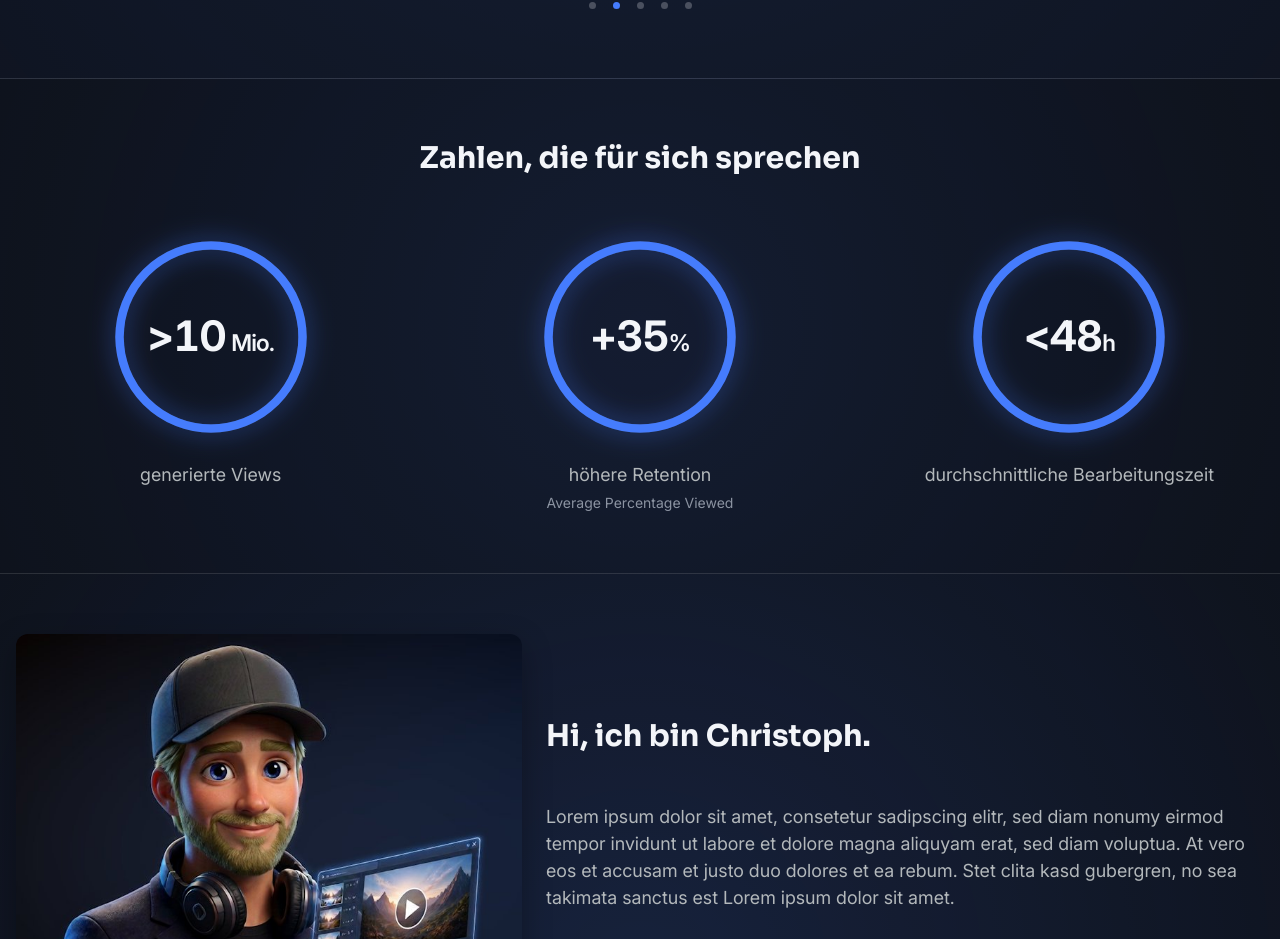
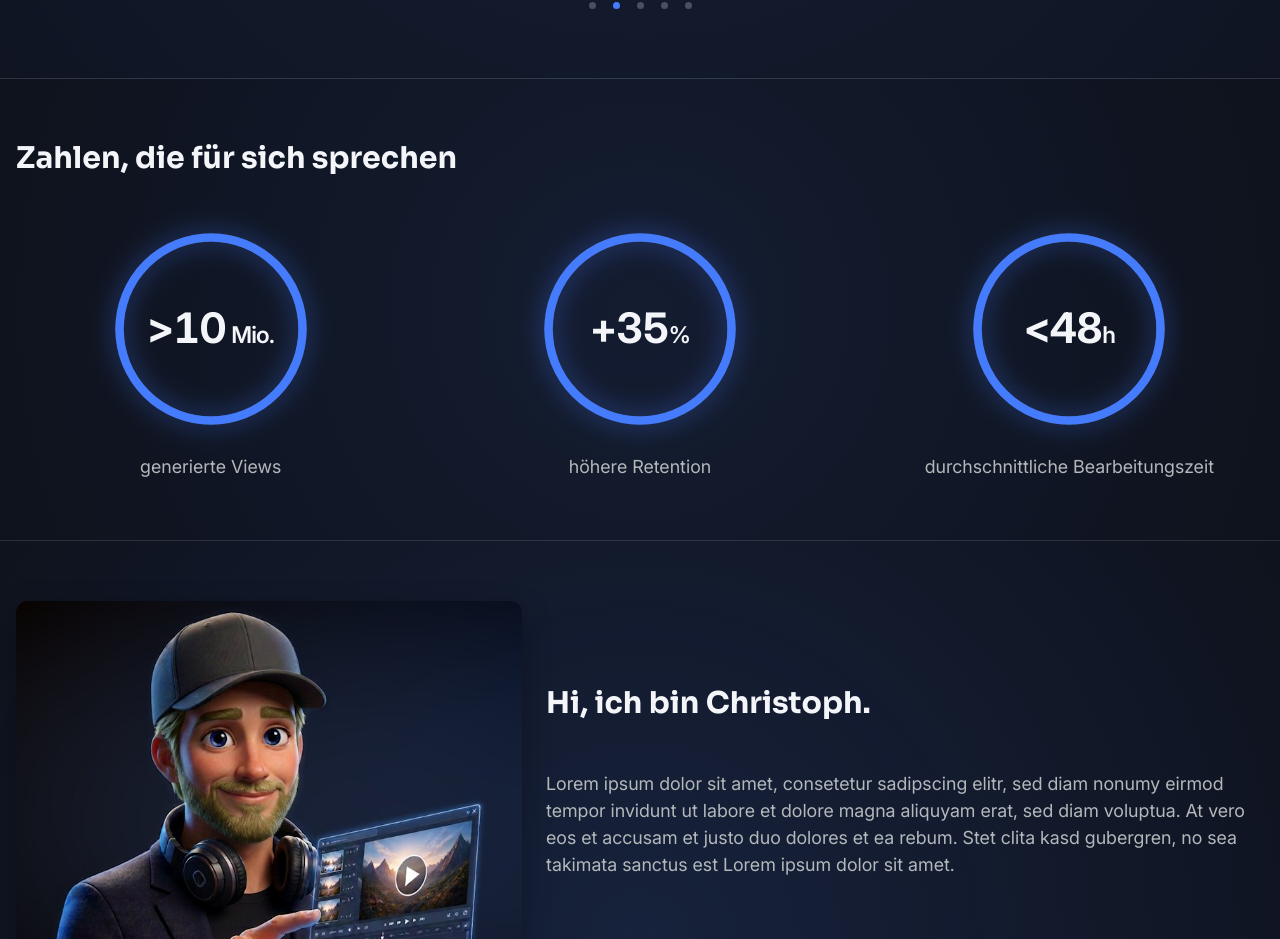
Before and after one commit to 43and18zeroes/video-portfolio, an Angular app: page / in a window 1280 px wide. Shown: the part 2379-3318 px from the top of the page. Built offline with nearby package versions, Linux system fonts and the light colour scheme.

Commit message:
numbers styling

```diff
--- a/src/app/sections/numbers/numbers.html
+++ b/src/app/sections/numbers/numbers.html
@@ -6,7 +6,7 @@ numbers.html
   aria-labelledby="numbers-heading">
   <div class="container">
 
-    <h2 id="numbers-heading">Zahlen, die für sich
+    <h2>Zahlen, die für sich
       sprechen</h2>
 
     <ul class="stat-grid" role="list">
@@ -36,10 +36,6 @@ numbers.html
         </div>
 
         <p class="stat-label grey-text">{{ stat.label }}</p>
-
-        @if (stat.note) {
-        <p class="stat-note">{{ stat.note }}</p>
-        }
       </li>
       }
     </ul>
--- a/src/app/sections/numbers/numbers.scss
+++ b/src/app/sections/numbers/numbers.scss
@@ -18,15 +18,6 @@ $gauge-size-max: 208px;
     /* Quieter than the sections around it, so the band reads as an interlude
        between the work samples and the about section */
     @include section-glow(50% 50%, 700px, 1100px, 0.1);
-}
-
-h2 {
-    margin: 0 0 40px;
-    text-align: center;
-
-    @include md {
-        margin-bottom: 56px;
-    }
 }
 
 .stat-grid {
@@ -123,12 +114,6 @@ h2 {
     margin: 0;
 }
 
-.stat-note {
-    margin: 4px 0 0;
-    font-size: 14px;
-    color: #8b93a1;
-}
-
 @media (prefers-reduced-motion: reduce) {
     .gauge-arc {
         filter: none;
--- a/src/app/sections/numbers/numbers.ts
+++ b/src/app/sections/numbers/numbers.ts
@@ -38,7 +38,6 @@ const STATS: readonly Stat[] = [
     spokenPrefix: 'plus',
     spokenSuffix: 'Prozent',
     label: 'höhere Retention',
-    note: 'Average Percentage Viewed',
   },
   {
     prefix: '<',
```
